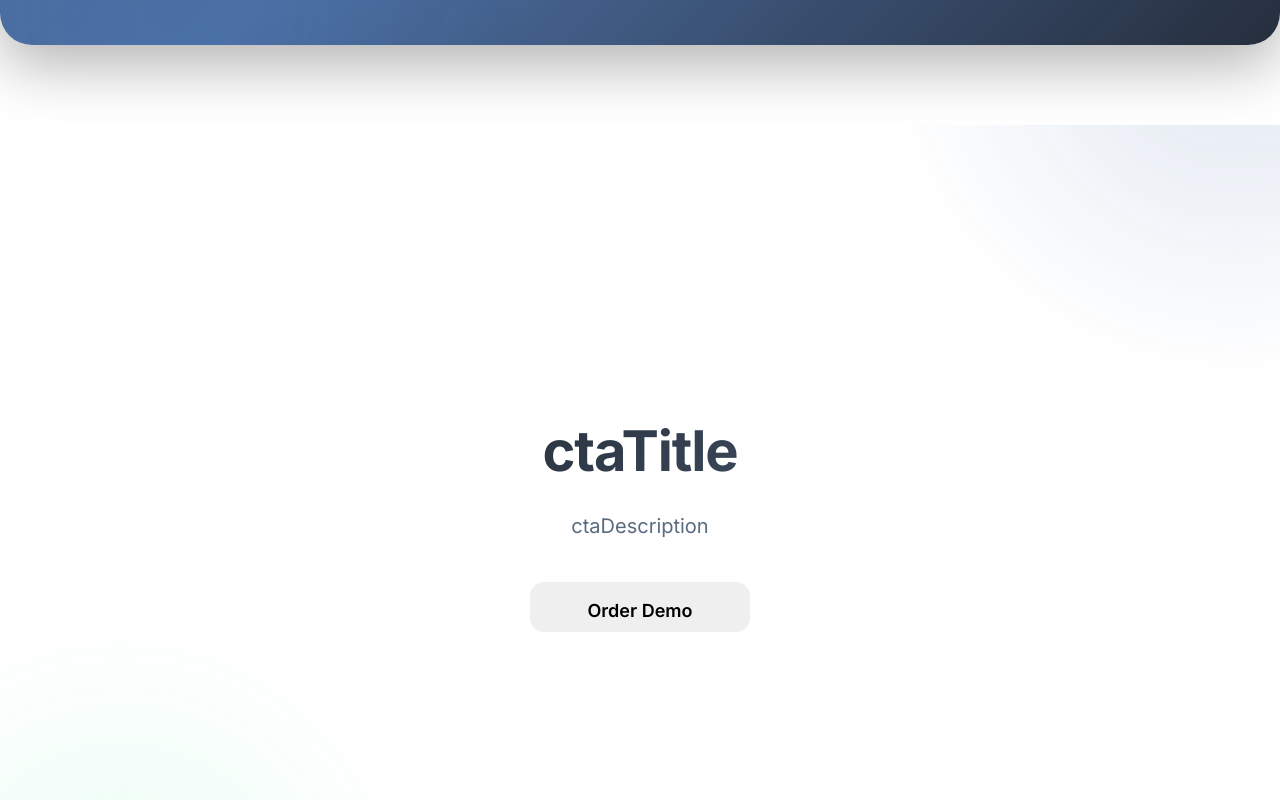
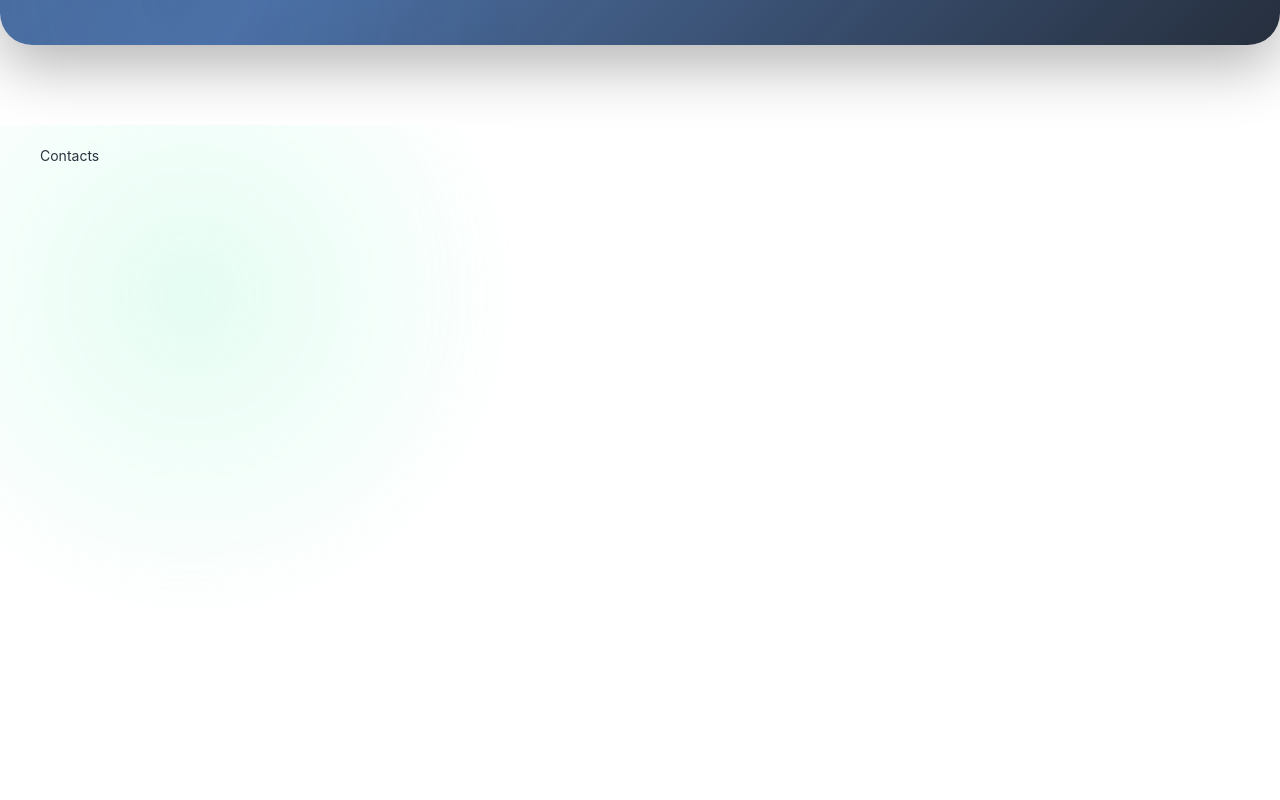
Before and after one commit to NNNursultan676/landing-main, a React (Vite) app: page / in a window 1280 px wide. Shown: the part 2740-3540 px from the top of the page. Built offline with nearby package versions, Linux system fonts and the light colour scheme.

Commit message:
Refactor MainLayout to remove CTA section and update comments for clarity. Adjusted section numbering to reflect the removal of the CTA block, ensuring consistency with navigation IDs.

```diff
--- a/src/layouts/MainLayout/Mainlayout.jsx
+++ b/src/layouts/MainLayout/Mainlayout.jsx
@@ -5,8 +5,7 @@
  * 1. Home (id="home") - Главная секция с hero-контентом
  * 2. About (id="about") - О компании (внутри main-about-unified)
  * 3. Solutions (id="solutions") - Решения/Продукты
- * 4. CTA - Призыв к действию (Заказ демо)
- * 5. Contacts (id="contacts") - Контакты
+ * 4. Contacts (id="contacts") - Контакты
  *
  * ⚠️ ВАЖНО: ID секций должны соответствовать навигации в Nav.jsx
  */
@@ -17,7 +16,6 @@ import Main from '../../components/Main/Main'
 import './MainLayout.css'
 import SolutionsSection from '../../components/SolutionsSection/SolutionsSection'
 import PartnersRunner from '../../components/PartnersRunner/PartnersRunner'
-import CTASection from '../../components/CTASection/CTASection'
 import Footer from '../../layouts/Footer'
 import { useTranslation } from 'react-i18next'
 import ContactsMain from '../../components/ContactsMain/ContactsMain'
@@ -107,17 +105,7 @@ const Mainlayout = () => {
 
       {/*
         ========================================
-        БЛОК 4: ПРИЗЫВ К ДЕЙСТВИЮ (CTA - Call To Action)
-        Заказ демо - ключевой блок для конверсии
-        ========================================
-      */}
-      <div className="section-snap">
-        <CTASection />
-      </div>
-
-      {/*
-        ========================================
-        БЛОК 5: КОНТАКТЫ (Contacts)
+        БЛОК 4: КОНТАКТЫ (Contacts)
         id="contacts" - обязателен для навигации
         ========================================
       */}
```
